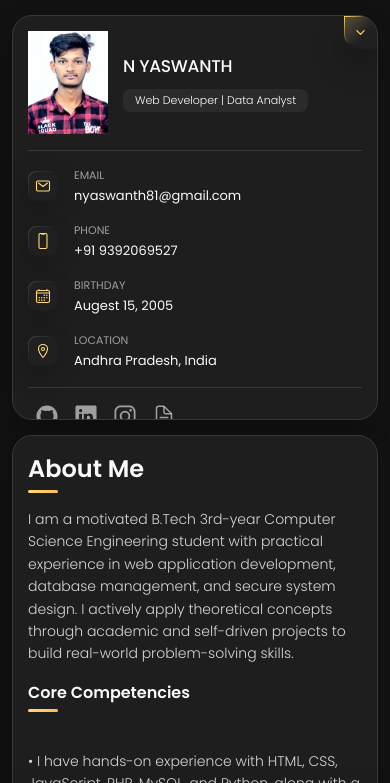
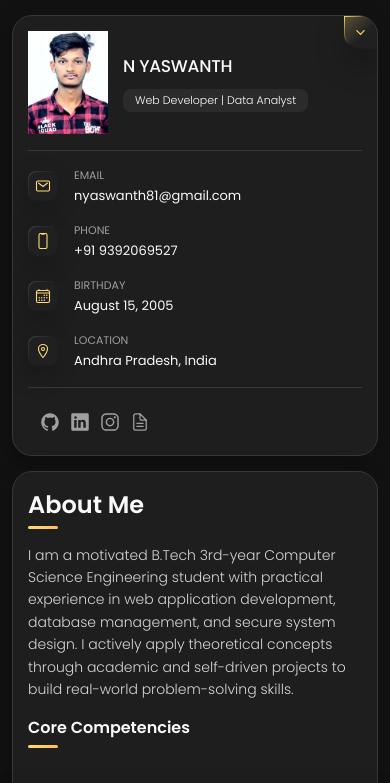
Before and after one commit to yaswanth-81/yaswanth-portfolio, a plain HTML site: page index.html in a window 390 px wide. Both pictures are taken after a click on the button 360 px from the left and 32 px from the top of the page. Shown: the top 783 px of the page. Drawn offline with nearby package versions, Linux system fonts and the light colour scheme.

Commit message:
your messe

```diff
--- a/assets/css/style.css
+++ b/assets/css/style.css
@@ -329,6 +329,11 @@ main {
   justify-content: flex-start;
   align-items: center;
   gap: 15px;
+  min-width: 0;
+}
+
+.sidebar-info .info-content {
+  min-width: 0;
 }
 
 .avatar-box {
@@ -350,6 +355,7 @@ main {
   font-size: var(--fs-8);
   font-weight: var(--fw-300);
   width: max-content;
+  max-width: 100%;
   padding: 3px 12px;
   border-radius: 8px;
 }
@@ -431,11 +437,13 @@ main {
 
 .social-list {
   display: flex;
+  flex-wrap: wrap;
   justify-content: flex-start;
   align-items: center;
   gap: 15px;
   padding-bottom: 4px;
   padding-left: 7px;
+  padding-right: 7px;
 }
 
 .social-item .social-link {
@@ -1362,6 +1370,35 @@ textarea.form-input::-webkit-resizer { display: none; }
 \*-----------------------------------*/
 
 /**
+ * Mobile: fix profile card icons cutting off
+ */
+
+@media (max-width: 579px) {
+  /* Ensure expanded profile card shows all content including social icons */
+  .sidebar.active {
+    max-height: 600px;
+  }
+
+  .sidebar .social-list,
+  .contact-details-page .social-list {
+    display: flex;
+    flex-wrap: nowrap;
+    gap: 10px;
+    padding: 8px 12px;
+    max-width: 100%;
+  }
+
+  .sidebar .social-item .social-link,
+  .contact-details-page .social-item .social-link {
+    font-size: 20px;
+  }
+
+  .sidebar-info_more {
+    overflow: visible;
+  }
+}
+
+/**
  * responsive larger than 450px screen
  */
 
--- a/index.html
+++ b/index.html
@@ -107,7 +107,7 @@
             <div class="contact-info">
               <p class="contact-title">Birthday</p>
 
-              <time datetime="1982-06-23">Augest 15, 2005</time>
+              <time datetime="1982-06-23">August 15, 2005</time>
             </div>
 
           </li>
```
